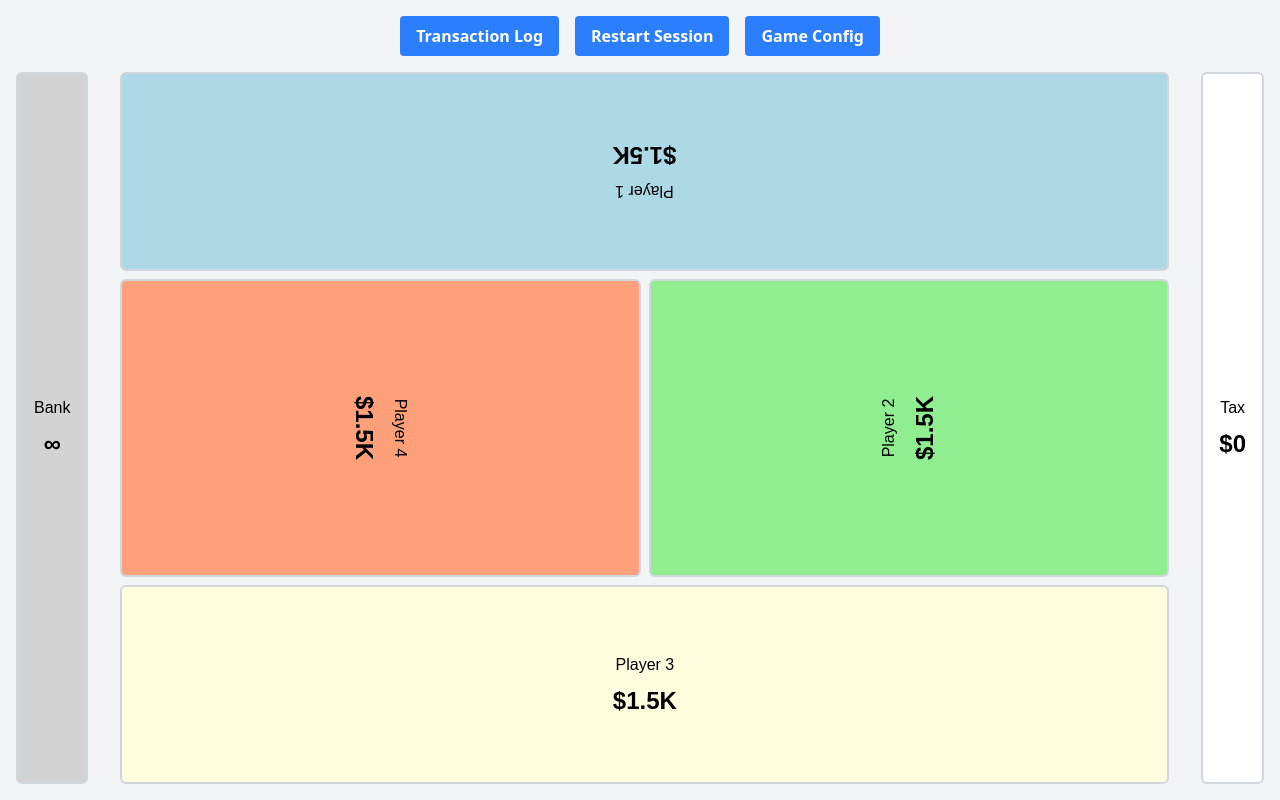
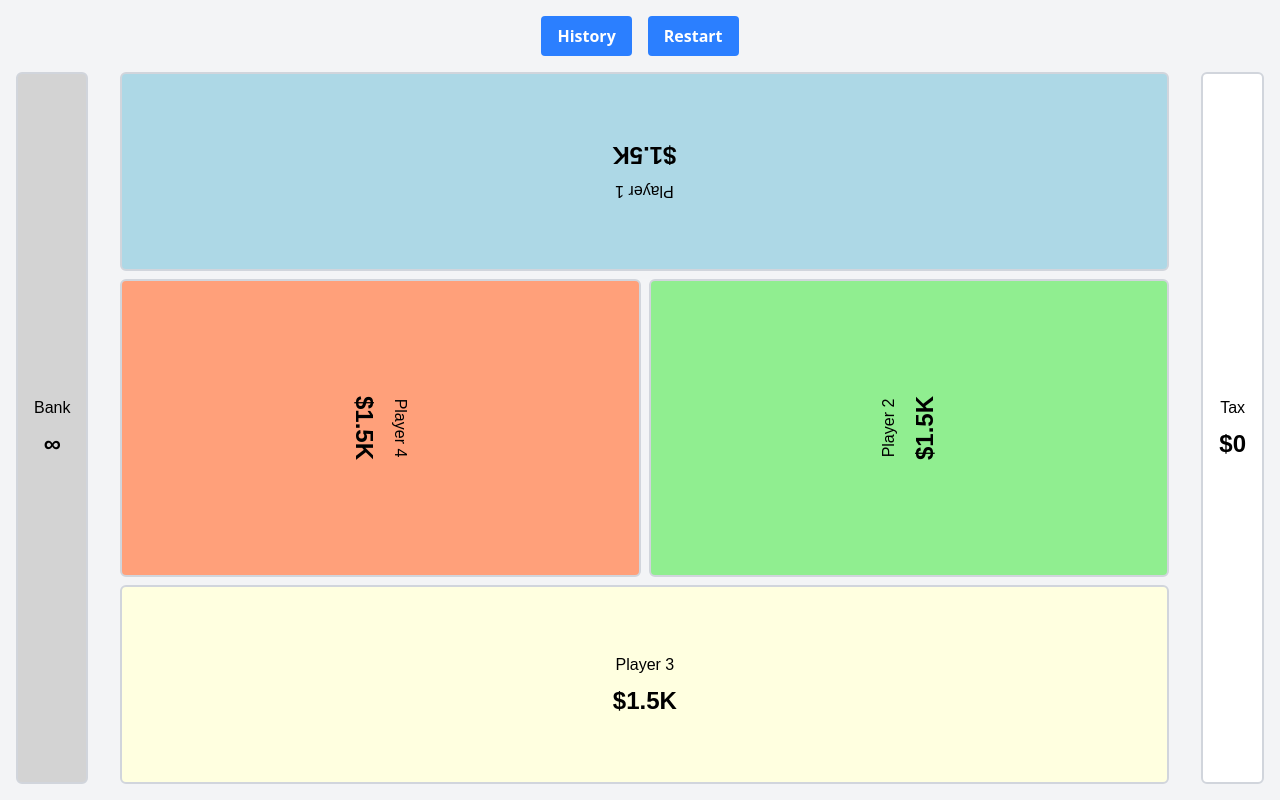
Before and after one commit to mrtalhim/mvb, a Vue app: page / in a window 1280 px wide. Both pictures are taken after a click on the button "Start Game". Built offline with nearby package versions, Linux system fonts and the light colour scheme.

Commit message:
restart session

```diff
--- a/src/App.vue
+++ b/src/App.vue
@@ -2,7 +2,8 @@
   <GameSetupConfig v-if="!gameStarted" :initialPlayerCount="initialPlayerCount"
     :initialStartingMoney="initialStartingMoney" @game-start="onGameStart" @config-updated="updateConfig" />
   <!-- Render GameSetupConfig if game not started -->
-  <TabletopLayout v-else :playerCount="playerCount" :startingMoney="startingMoney" :tabletopMode="tabletopMode" />
+  <TabletopLayout v-else :playerCount="playerCount" :startingMoney="startingMoney" :tabletopMode="tabletopMode"
+    @restart-game="onRestartGame" />
 </template>
 
 <script setup>
@@ -33,4 +34,10 @@ const updateConfig = (config) => {
   tabletopMode.value = config.tabletopMode; // Update tabletopMode ref
   console.log("Config Updated:", config);
 };
+
+// +++ NEW FUNCTION - Restart Event Handler
+const onRestartGame = () => {
+  console.log("Restart Game Event Received");
+  gameStarted.value = false;
+};
 </script>
--- a/src/components/GameSetupConfig.vue
+++ b/src/components/GameSetupConfig.vue
@@ -39,7 +39,7 @@
 </template>
 
 <script setup>
-import { ref } from 'vue';
+import { ref, watch } from 'vue';
 import Slider from './Slider.vue';
 import SliderTwo from './SliderTwo.vue';
 
@@ -59,6 +59,10 @@ const emit = defineEmits(['game-start', 'config-updated']);
 const localPlayerCount = ref(props.initialPlayerCount);
 const localStartingMoney = ref(props.initialStartingMoney);
 const localTabletopMode = ref(true); // Default to true (on)
+
+watch(localPlayerCount, (newCount) => console.log('Player count updated:', newCount));
+watch(localStartingMoney, (newMoney) => console.log('Starting money updated:', newMoney));
+watch(localTabletopMode, (newMode) => console.log('Tabletop mode updated:', newMode));
 
 const startGame = () => {
     emit('game-start', {
--- a/src/views/TabletopLayout.vue
+++ b/src/views/TabletopLayout.vue
@@ -2,13 +2,9 @@
     <div class="p-4 flex flex-col bg-gray-100 h-svh items-center" @dragover.prevent>
         <div class="w-full pb-4 justify-center flex flex-row gap-4">
             <button @click="toggleTransactionLogModal"
-                class="bg-blue-500 hover:bg-blue-700 hover:shadow-md transition-all text-white font-bold py-2 px-4 rounded">Transaction
-                Log</button>
+                class="bg-blue-500 hover:bg-blue-700 hover:shadow-md transition-all text-white font-bold py-2 px-4 rounded">History</button>
             <button @click="openRestartConfirmationModal" class="bg-blue-500 hover:bg-blue-700 hover:shadow-md transition-all text-white font-bold py-2 px-4
-                rounded">Restart Session</button>
-
-            <button @click="goToGameConfig" class="bg-blue-500 hover:bg-blue-700 hover:shadow-md transition-all text-white font-bold py-2 px-4
-                rounded">Game Config</button>
+                rounded">Restart</button>
         </div>
 
         <!-- Bank Wallet -->
@@ -72,6 +68,28 @@
                     </div>
                 </div>
             </Transition>
+
+            <Transition name="modal-fade">
+                <div v-if="isRestartConfirmationModalVisible"
+                    class="modal-overlay fixed inset-0 flex items-center justify-center z-50">
+                    <div class="modal-content bg-white p-6 rounded-md shadow-lg dark:bg-gray-800 dark:text-white">
+                        <h3 class="text-lg font-bold mb-4">Confirm Restart</h3>
+                        <p class="mb-4">Are you sure you want to restart the game? All progress will be lost.</p>
+                        <div class="modal-buttons flex justify-end space-x-2">
+                            <button
+                                class="bg-green-500 hover:bg-green-600 text-white font-bold py-2 px-4 rounded dark:bg-green-700 dark:hover:bg-green-800"
+                                @click="restartGame">
+                                Yes, Restart
+                            </button>
+                            <button
+                                class="bg-gray-300 hover:bg-gray-400 text-gray-700 font-bold py-2 px-4 rounded dark:bg-gray-700 dark:hover:bg-gray-600 dark:text-gray-100 transition-colors duration-200"
+                                @click="closeRestartConfirmationModal">
+                                Cancel
+                            </button>
+                        </div>
+                    </div>
+                </div>
+            </Transition>
         </div>
     </div>
 </template>
@@ -80,7 +98,10 @@
 import WalletBoard from '../components/WalletBoard.vue';
 import ModalNumberInput from '../components/ModalNumberInput.vue';
 import TransactionLog from '../components/TransactionLog.vue';
-import { ref, computed, onMounted, nextTick } from 'vue';
+import { ref, computed, onMounted, nextTick, provide } from 'vue';
+
+const emit = defineEmits(['restart-game']);
+const isRestartConfirmationModalVisible = ref(false);
 
 const isTransactionLogModalVisible = ref(false);
 const props = defineProps({
@@ -208,6 +229,10 @@ const selectedWalletOrientation = ref('up');
 
 // Variables for drag and drop
 const dragSource = ref(null);
+
+provide('bankBalance', bankBalance);
+provide('taxBalance', taxBalance);
+provide('players', players);
 
 const clearWalletBoardHover = (walletName) => {
     const walletBoardRef = getWalletBoardRef(walletName);
@@ -492,16 +517,20 @@ const toggleTransactionLogModal = () => {
 };
 
 const openRestartConfirmationModal = () => {
-    console.log("Restart Session Button Clicked - Confirmation Modal to be implemented"); // Placeholder log
-    // In next steps, implement confirmation modal and restart logic here
+    isRestartConfirmationModalVisible.value = true;
 };
 
-// Function to go to Game Config screen - Placeholder for now
-const goToGameConfig = () => {
-    console.log("Game Config Button Clicked - Navigation to Game Config to be implemented"); // Placeholder log
-    // In next steps, implement navigation to Game Setup Config screen here
+// +++ NEW FUNCTION - Close Restart Confirmation Modal
+const closeRestartConfirmationModal = () => {
+    isRestartConfirmationModalVisible.value = false;
 };
 
+// +++ NEW FUNCTION - Restart Game (triggered by modal)
+const restartGame = () => {
+    console.log("Restarting Game - Emitting Event");
+    emit('restart-game'); // Emit the restart event
+    isRestartConfirmationModalVisible.value = false; // Close the modal
+};
 </script>
 
 <style scoped>
```
